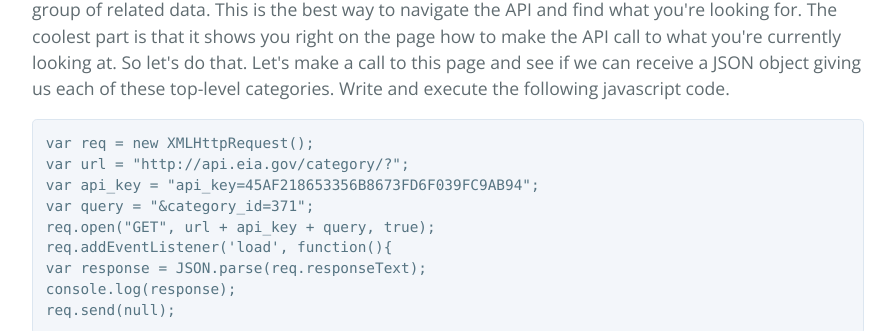
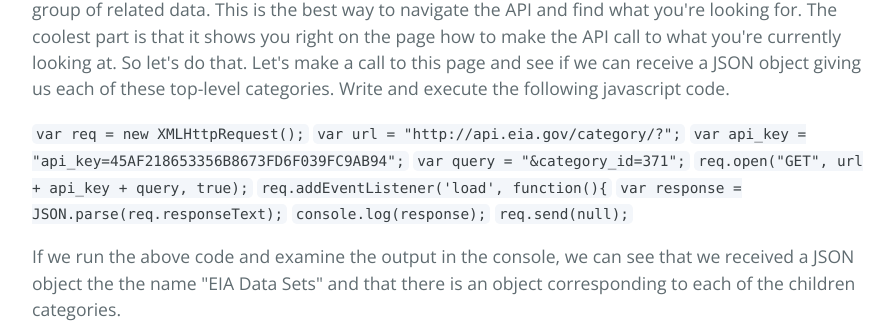
Before and after one commit to TimothyThomas/timothythomas.github.io, a plain HTML site: page index.html in a window 1280 px wide. Shown: the part 2789-3120 px from the top of the page, without its empty margins (192-1087 px from the left). Drawn offline with nearby package versions, Linux system fonts and the light colour scheme.

Commit message:
Replace master branch with page content via GitHub

```diff
--- a/index.html
+++ b/index.html
@@ -54,16 +54,15 @@
 
 <p>Think of this like the top level in a big data hierarchy.  Each of the "children categories" is a link to a group of related data.  This is the best way to navigate the API and find what you're looking for.  The coolest part is that it shows you right on the page how to make the API call to what you're currently looking at.  So let's do that.  Let's make a call to this page and see if we can receive a JSON object giving us each of these top-level categories.  Write and execute the following javascript code.  </p>
 
-<pre><code>var req = new XMLHttpRequest();
-var url = "http://api.eia.gov/category/?";
-var api_key = "api_key=45AF218653356B8673FD6F039FC9AB94";
-var query = "&amp;category_id=371";
-req.open("GET", url + api_key + query, true);
-req.addEventListener('load', function(){
-var response = JSON.parse(req.responseText);
-console.log(response);
-req.send(null);
-</code></pre>
+<p><code>var req = new XMLHttpRequest();</code>
+    <code>var url = "http://api.eia.gov/category/?";</code>
+    <code>var api_key = "api_key=45AF218653356B8673FD6F039FC9AB94";</code>
+    <code>var query = "&amp;category_id=371";</code>
+    <code>req.open("GET", url + api_key + query, true);</code>
+    <code>req.addEventListener('load', function(){</code>
+    <code>var response = JSON.parse(req.responseText);</code>
+    <code>console.log(response);</code>
+    <code>req.send(null);</code></p>
 
 <p>If we run the above code and examine the output in the console, we can see that we received a JSON object the the name "EIA Data Sets" and that there is an object corresponding to each of the children categories.</p>
 
```
Also changed, not shown: params.json (+1 -1 lines).
